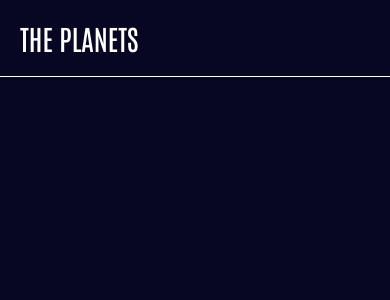
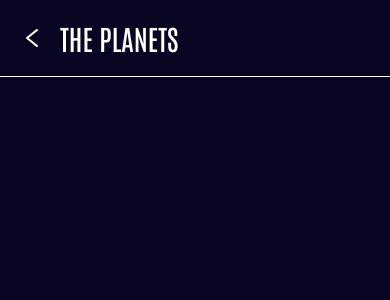
Before and after one commit to A-K-M-Fozlol-Hoq/PLANET-APP, a React Native app: screen /Details in a window 390 px wide. Shown: the top 300 px of the page. Built offline with nearby package versions, Linux system fonts and the light colour scheme.

Commit message:
have to complete details screen

```diff
--- a/src/components/planet-header.js
+++ b/src/components/planet-header.js
@@ -4,16 +4,27 @@ import Text from './text/text';
 import { spacing } from '../theme/spacing';
 import { colors } from '../theme/colors';
 import { AntDesign } from '@expo/vector-icons';
+import { useNavigation } from '@react-navigation/native';
 
-export default function PlanetHeader({ backBtn }) {
+export default function PlanetHeader({ backBtn, title = 'THE PLANETS' }) {
+  const navigation = useNavigation();
   return (
     <View style={styles.container}>
       {backBtn && (
-        <Pressable>
-          <AntDesign name="left" size={18} color="black" />
+        <Pressable
+          onPress={() => {
+            navigation.goBack();
+          }}
+        >
+          <AntDesign
+            style={{ marginRight: spacing[4] }}
+            name="left"
+            size={24}
+            color="white"
+          />
         </Pressable>
       )}
-      <Text preset="h2">THE PLANETS</Text>
+      <Text preset="h2">{title}</Text>
     </View>
   );
 }
@@ -23,5 +34,7 @@ const styles = StyleSheet.create({
     padding: spacing[5],
     borderBottomWidth: 0.2,
     borderBottomColor: colors.white,
+    flexDirection: 'row',
+    alignItems: 'center',
   },
 });
--- a/src/screens/details.js
+++ b/src/screens/details.js
@@ -7,7 +7,7 @@ import { colors } from '../theme/colors';
 export default function Details() {
   return (
     <SafeAreaView style={styles.container}>
-      <PlanetHeader></PlanetHeader>
+      <PlanetHeader backBtn={true}></PlanetHeader>
     </SafeAreaView>
   );
 }
--- a/src/screens/home.js
+++ b/src/screens/home.js
@@ -27,7 +27,7 @@ export default function Home({ navigation }) {
           return (
             <Pressable
               onPress={() => {
-                navigation.navigate('Details');
+                navigation.navigate('Details', { planet: item });
               }}
               style={styles.item}
             >
```
Also changed, not shown: 1 other file (tests, documents, lock files or other folders).
